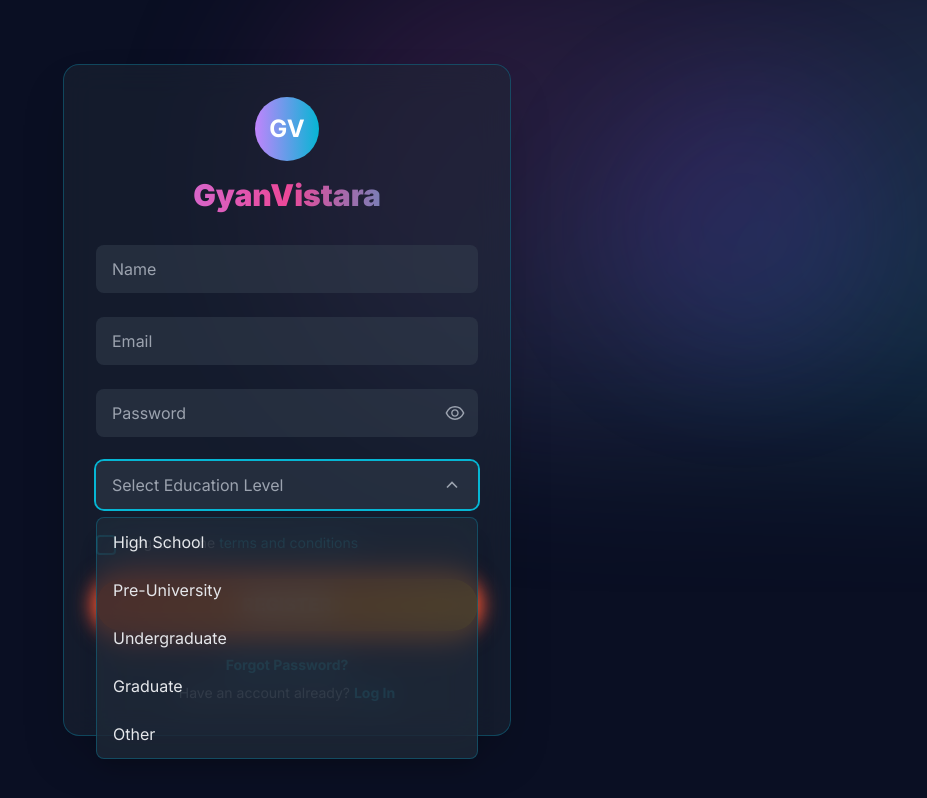
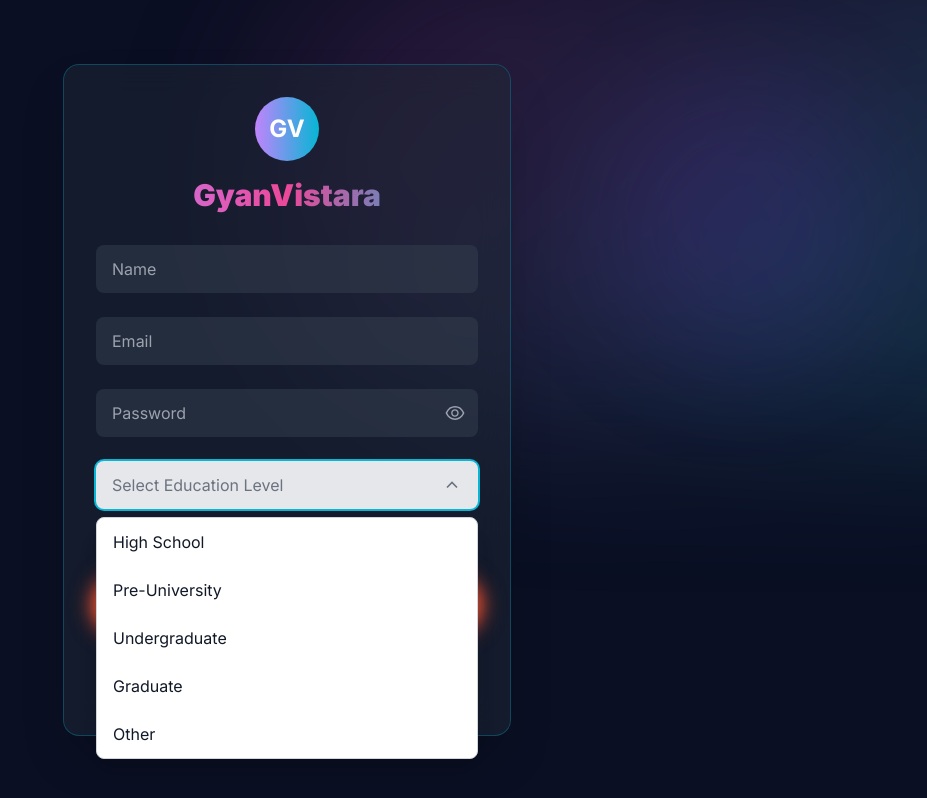
Before and after one commit to shravya235/CoursesPath_Generator, a React (Vite) app in the folder frontend/: page /register in a window 1280 px wide. Both pictures are taken after a click on the button "Select Education Level". Shown: the whole page, without its empty margins (353-1280 px from the left). Built offline with nearby package versions, Linux system fonts and the light colour scheme.

Commit message:
Enhanced UI components with light/dark theme support

```diff
--- a/frontend/src/App.jsx
+++ b/frontend/src/App.jsx
@@ -3,8 +3,10 @@ import { Routes, Route } from 'react-router-dom';
 import HomePage from './pages/HomePage';
 import RegisterPage from './pages/auth/RegisterPage';
 import LoginPage from './pages/auth/LoginPage';
+import OtpEntryPage from './pages/auth/OtpEntryPage';
 import Dashboard from './pages/Dashboard';
 import ContactPage from './pages/ContactPage';
+import TermsPage from './pages/TermsPage';
 import PrivateRoute from './components/PrivateRoute'; // 1. Import PrivateRoute
 
 function App() {
@@ -14,7 +16,9 @@ function App() {
         <Route path="/" element={<HomePage />} />
         <Route path="/register" element={<RegisterPage />} />
         <Route path="/login" element={<LoginPage />} />
+        <Route path="/otp-entry" element={<OtpEntryPage />} />
         <Route path="/contact" element={<ContactPage />} />
+        <Route path="/terms" element={<TermsPage />} />
         {/* 2. Wrap the Dashboard route */}
         <Route
           path="/dashboard"
--- a/frontend/src/components/CustomSelect.jsx
+++ b/frontend/src/components/CustomSelect.jsx
@@ -30,11 +30,11 @@ const CustomSelect = ({ options, value, onChange, placeholder }) => {
       <button
         type="button"
         onClick={() => setIsOpen(!isOpen)}
-        className="w-full bg-gray-700/50 border-0 rounded-lg px-4 py-3 text-left text-gray-100 placeholder-gray-400 focus:outline-none focus:ring-2 focus:ring-cyan-500 transition-all flex justify-between items-center"
+        className="w-full bg-gray-200 border-0 rounded-lg px-4 py-3 text-left text-gray-900 placeholder-gray-500 focus:outline-none focus:ring-2 focus:ring-cyan-500 transition-all flex justify-between items-center"
       >
-        <span className={value ? 'text-white' : 'text-gray-400'}>{selectedLabel}</span>
+        <span className={value ? 'text-gray-900' : 'text-gray-500'}>{selectedLabel}</span>
         <svg
-          className={`w-5 h-5 text-gray-400 transition-transform duration-300 ${isOpen ? 'rotate-180' : ''}`}
+          className={`w-5 h-5 text-gray-500 transition-transform duration-300 ${isOpen ? 'rotate-180' : ''}`}
           fill="none" stroke="currentColor" strokeWidth="2" viewBox="0 0 24 24"
         >
           <polyline points="6 9 12 15 18 9" />
@@ -42,12 +42,12 @@ const CustomSelect = ({ options, value, onChange, placeholder }) => {
       </button>
 
       {isOpen && (
-        <div className="absolute z-20 w-full mt-2 bg-gray-800/80 backdrop-blur-lg border border-cyan-700/50 rounded-lg shadow-xl overflow-hidden">
+        <div className="absolute z-20 w-full mt-2 bg-white border border-gray-300 rounded-lg shadow-xl overflow-hidden">
           {options.map((option) => (
             <div
               key={option.value}
               onClick={() => handleSelect(option.value)}
-              className="px-4 py-3 text-gray-200 hover:bg-cyan-500/20 cursor-pointer transition-colors"
+              className="px-4 py-3 text-gray-900 hover:bg-cyan-50 cursor-pointer transition-colors"
             >
               {option.label}
             </div>
--- a/frontend/src/pages/Dashboard.jsx
+++ b/frontend/src/pages/Dashboard.jsx
@@ -30,7 +30,7 @@ const educationalPaths = [
 
 const PathList = ({ paths, selectedPath, onPathHover }) => {
   return (
-    <div className="bg-gray-100 dark:bg-gray-800/30 backdrop-blur-lg rounded-xl p-4 sm:p-6 border border-cyan-700/50 shadow-lg">
+    <div className="bg-gray-100 dark:bg-gray-800/30 backdrop-blur-lg rounded-xl p-4 sm:p-6 border border-gray-300 dark:border-cyan-700/50 shadow-lg">
       <h2 className="text-xl font-bold text-gray-900 dark:text-white mb-4">Career Paths</h2>
       <div className="space-y-2">
         {paths.map((path) => (
@@ -39,7 +39,7 @@ const PathList = ({ paths, selectedPath, onPathHover }) => {
             onMouseEnter={() => onPathHover(path)}
             className={`w-full text-left p-3 rounded-lg transition-all duration-200 ${
               selectedPath?.id === path.id
-                ? 'bg-cyan-500/20 ring-1 ring-cyan-500 text-cyan-700 dark:text-cyan-300'
+                ? 'bg-cyan-100 dark:bg-cyan-500/20 ring-1 ring-cyan-500 text-cyan-700 dark:text-cyan-300'
                 : 'text-gray-700 dark:text-gray-300 hover:bg-gray-200 dark:hover:bg-gray-700/50'
             }`}
           >
@@ -54,21 +54,21 @@ const PathList = ({ paths, selectedPath, onPathHover }) => {
 const PathPreviewCard = ({ path }) => {
   if (!path) {
     return (
-        <div className="bg-gray-800/30 backdrop-blur-lg rounded-xl p-8 border border-cyan-700/50 shadow-lg h-full flex items-center justify-center">
-            <p className="text-gray-400">Hover over a career path to see details.</p>
+        <div className="bg-white dark:bg-gray-800/30 backdrop-blur-lg rounded-2xl p-8 border border-gray-200 dark:border-cyan-700/50 shadow-2xl h-full flex items-center justify-center">
+            <p className="text-gray-500 dark:text-gray-400">Hover over a career path to see details.</p>
         </div>
     );
   }
 
   return (
-    <div className="bg-gray-800/30 backdrop-blur-lg rounded-xl p-8 border border-cyan-700/50 shadow-lg">
+    <div className="bg-white dark:bg-gray-800/30 backdrop-blur-lg rounded-2xl p-8 border border-gray-200 dark:border-cyan-700/50 shadow-2xl">
       <div className="flex items-center mb-4">
-        <div className="text-cyan-400 mr-4">
+        <div className="text-cyan-600 dark:text-cyan-400 mr-4">
           {path.icon}
         </div>
-        <h3 className="text-2xl font-bold text-white">{path.name}</h3>
+        <h3 className="text-2xl font-bold text-gray-900 dark:text-white">{path.name}</h3>
       </div>
-      <p className="text-gray-300 mb-6">{path.description}</p>
+      <p className="text-gray-700 dark:text-gray-300 mb-6">{path.description}</p>
       <Link
         to={`/path/${path.id}`}
         className="inline-block bg-gradient-electric-orange text-white font-extrabold py-3 px-6 rounded-full shadow-lg hover:shadow-xl transition-all duration-300"
@@ -136,15 +136,15 @@ const Dashboard = () => {
   }
 
   return (
-    <div className="bg-white dark:bg-[#0a0f23] min-h-screen text-gray-900 dark:text-gray-100 pt-20 transition-colors duration-500">
+    <div className="bg-[#F9FAFB] dark:bg-[#0a0f23] min-h-screen text-gray-900 dark:text-gray-100 pt-20 transition-colors duration-500">
       <Navbar />
       <main className="container mx-auto px-4 sm:px-6 py-8">
 
         <div className="text-center mb-12">
-            <h1 className="text-3xl md:text-4xl font-bold text-light-text dark:text-white">
+            <h1 className="text-3xl md:text-4xl font-bold text-gray-900 dark:text-white">
                 Welcome, <span className="bg-gradient-to-r from-purple-400 via-pink-500 to-cyan-500 bg-clip-text text-transparent">{user.name}!</span>
             </h1>
-            <p className="text-gray-500 dark:text-gray-400 mt-2">Let's find the perfect career path for you.</p>
+            <p className="text-gray-700 dark:text-gray-400 mt-2">Let's find the perfect career path for you.</p>
         </div>
 
         <div className="text-center mb-8">
@@ -152,9 +152,9 @@ const Dashboard = () => {
             <input
               type="text"
               placeholder="Search career paths..."
-              className="w-full pl-12 pr-4 py-3 bg-gray-200 dark:bg-gray-800 backdrop-blur-lg rounded-full border border-cyan-700/50 text-gray-900 dark:text-white placeholder-gray-500 dark:placeholder-gray-400 focus:outline-none focus:ring-2 focus:ring-cyan-500 transition-colors duration-300"
+              className="w-full pl-12 pr-4 py-3 bg-gray-200 dark:bg-gray-800 backdrop-blur-lg rounded-full border border-gray-300 dark:border-cyan-700/50 text-gray-900 dark:text-white placeholder-gray-500 dark:placeholder-gray-400 focus:outline-none focus:ring-2 focus:ring-cyan-500 transition-colors duration-300"
             />
-            <FaSearch className="absolute left-4 top-1/2 transform -translate-y-1/2 text-gray-500 dark:text-gray-400" size={20} />
+            <FaSearch className="absolute left-4 top-1/2 transform -translate-y-1/2 text-gray-600 dark:text-gray-400" size={20} />
           </div>
         </div>
 
--- a/frontend/tailwind.config.js
+++ b/frontend/tailwind.config.js
@@ -15,7 +15,7 @@ export default {
         // Light theme colors
         'light-bg': '#F9FAFB',
         'light-navbar-bg': '#FFFFFF',
-        'light-text': '#1F2937',
+        'light-text': '#000000',
       },
       // 2. Add your custom background gradients
       backgroundImage: {
```
